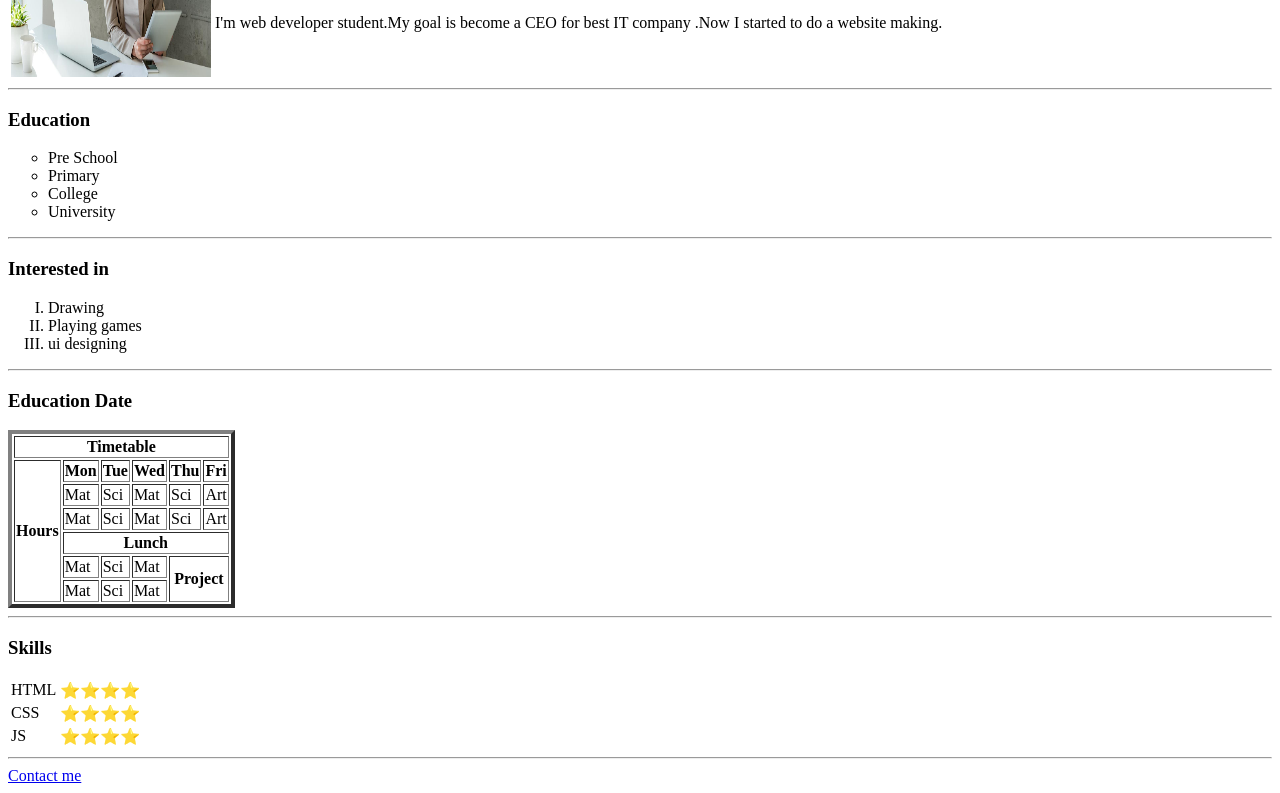
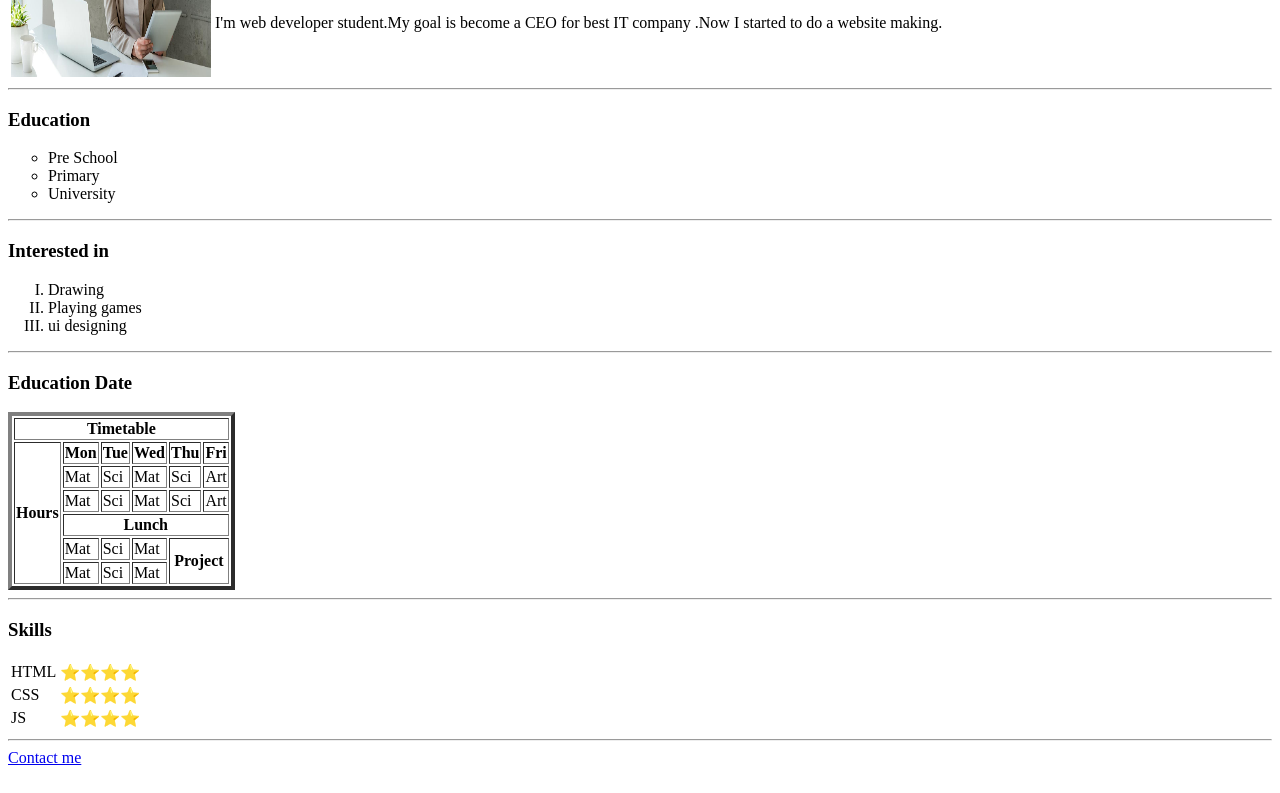
Before and after one commit to inshika/inshi16, a plain HTML site: page index.html in a window 1280 px wide. Shown: the part 134-927 px from the top of the page. Drawn offline with Linux system fonts and the light colour scheme.

Commit message:
Update index.html

```diff
--- a/index.html
+++ b/index.html
@@ -24,7 +24,6 @@
      <ul style="List-style-type:Circle;">
        <li>Pre School</li>
        <li>Primary</li>
-       <li>College</li>
        <li>University</li>
     </ul>
   <hr>
```
